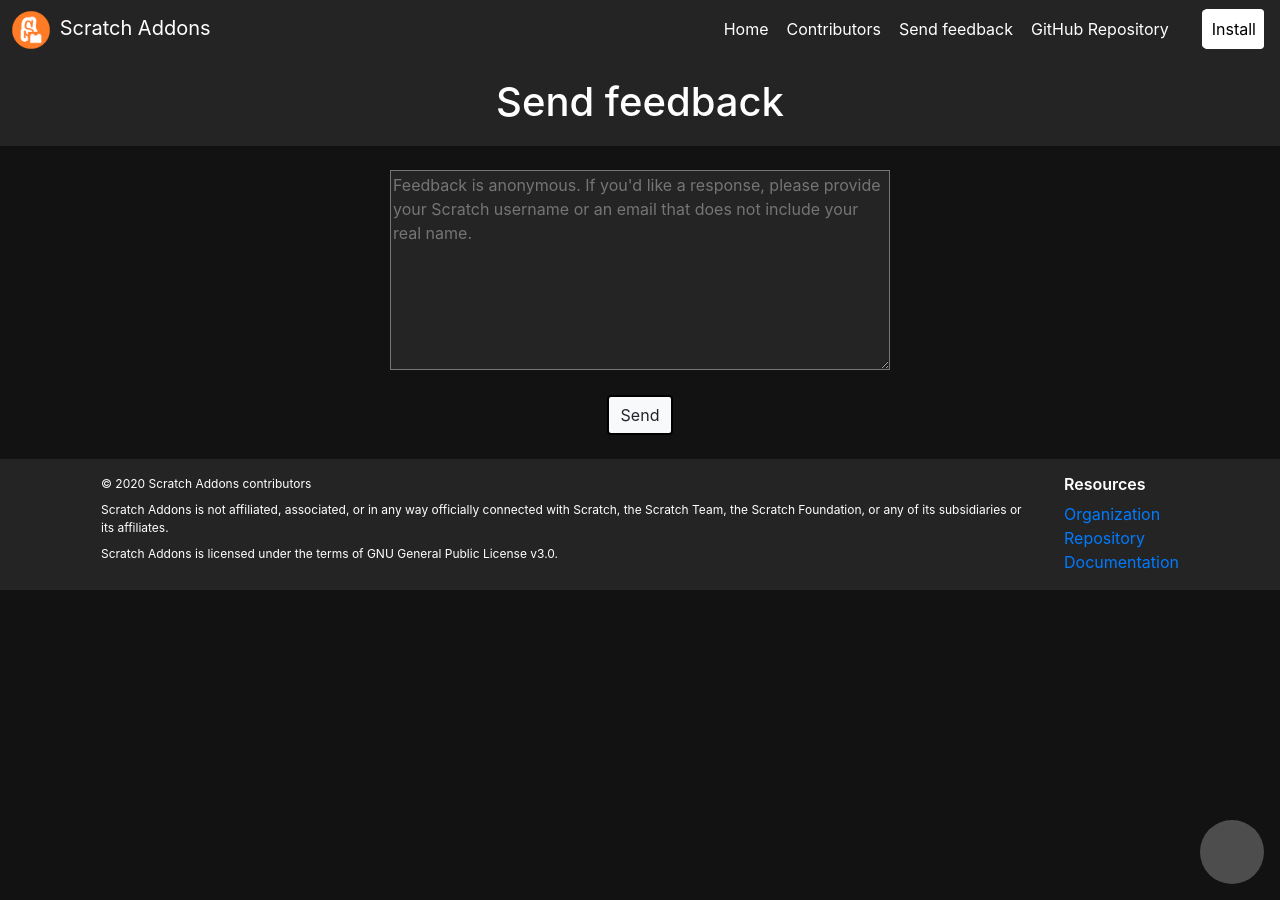
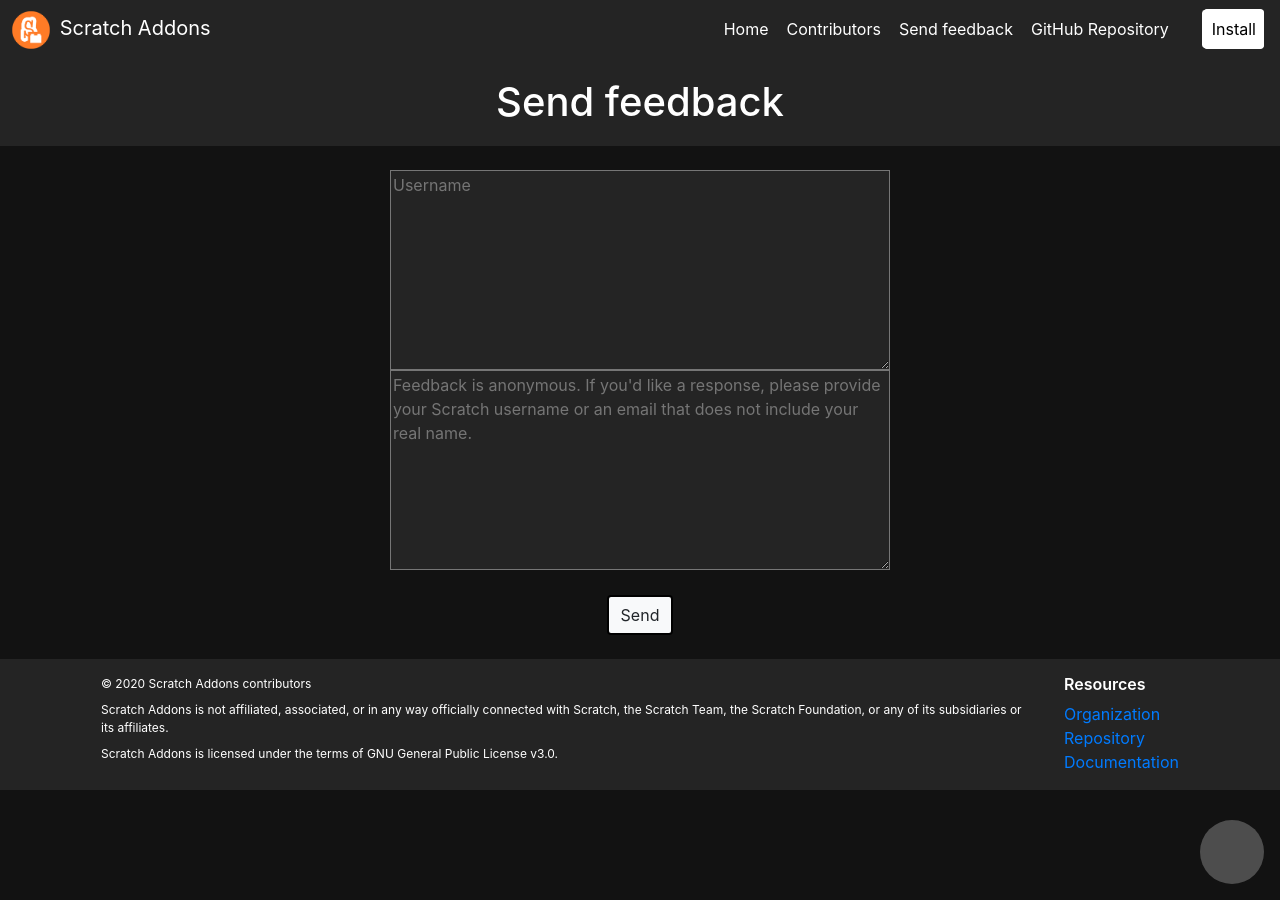
Before and after one commit to ScratchAddons/website, a Jekyll site: the page built from feedback.html, in a window 1280 px wide. Built offline with Jekyll 4.4.1, drawn with Linux system fonts in a browser that asks for light colours.

Commit message:
Update feedback.html

```diff
--- a/feedback.html
+++ b/feedback.html
@@ -11,7 +11,8 @@
 
 <div id="main">
     <div>
-        <textarea autofocus maxlength="1500" placeholder="Feedback is anonymous. If you'd like a response, please provide your Scratch username or an email that does not include your real name."></textarea>
+        <textarea autofocus maxlength="150" placeholder="Username" id="username"></textarea>
+        <textarea autofocus maxlength="1500" placeholder="Feedback is anonymous. If you'd like a response, please provide your Scratch username or an email that does not include your real name." id="mainfeedback"></textarea>
     </div>
     <div style="margin-top: 25px;">
         <button id="send-feedback" class="btn btn-light">Send</button>
```
